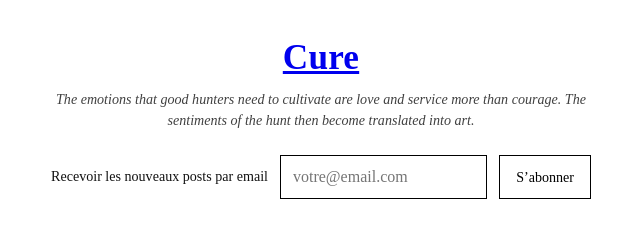
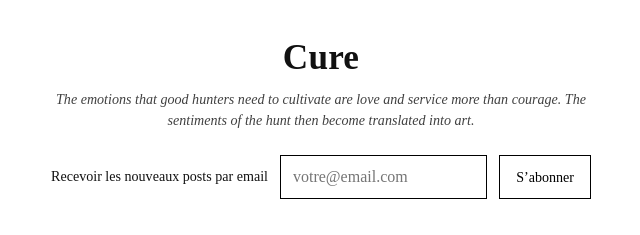
Before and after one commit to equipedenuit/cure, a Jekyll site: the page built from index.html, in a window 1280 px wide. Shown: the top 235 px of the page, without its empty margins (319-959 px from the left). Built offline with Jekyll 4.4.1, drawn with Linux system fonts in a browser that asks for light colours; the list of posts is cut into pages by our own code.

Commit message:
Update default.html

```diff
--- a/_layouts/default.html
+++ b/_layouts/default.html
@@ -25,6 +25,9 @@
       margin: 0 0 .25rem 0;
       letter-spacing: .2px;
     }
+
+  h1 a{ color: inherit; text-decoration: none; }
+  h1 a:visited{ color: inherit; }
 
     .subtitle{
       text-align: center;
```
